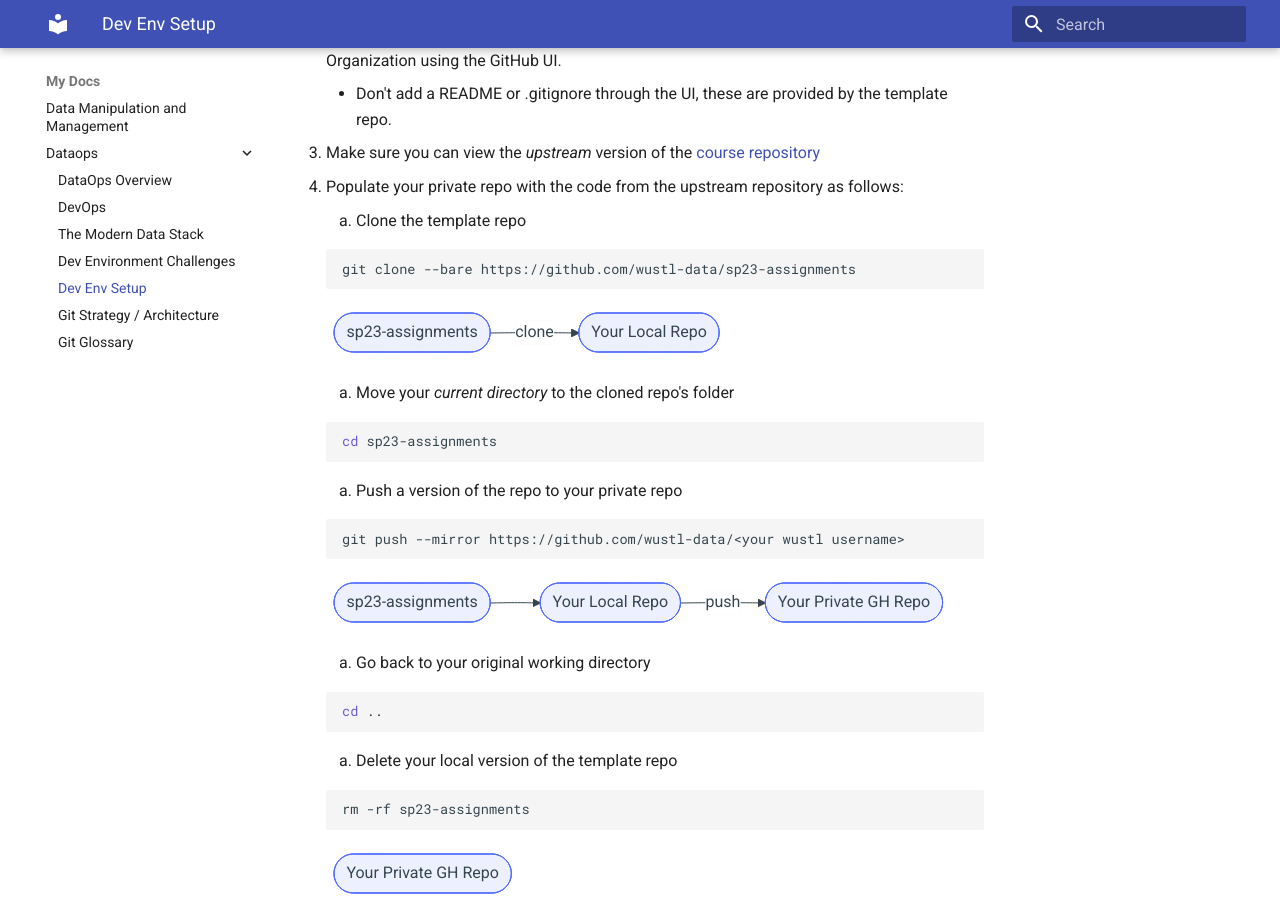
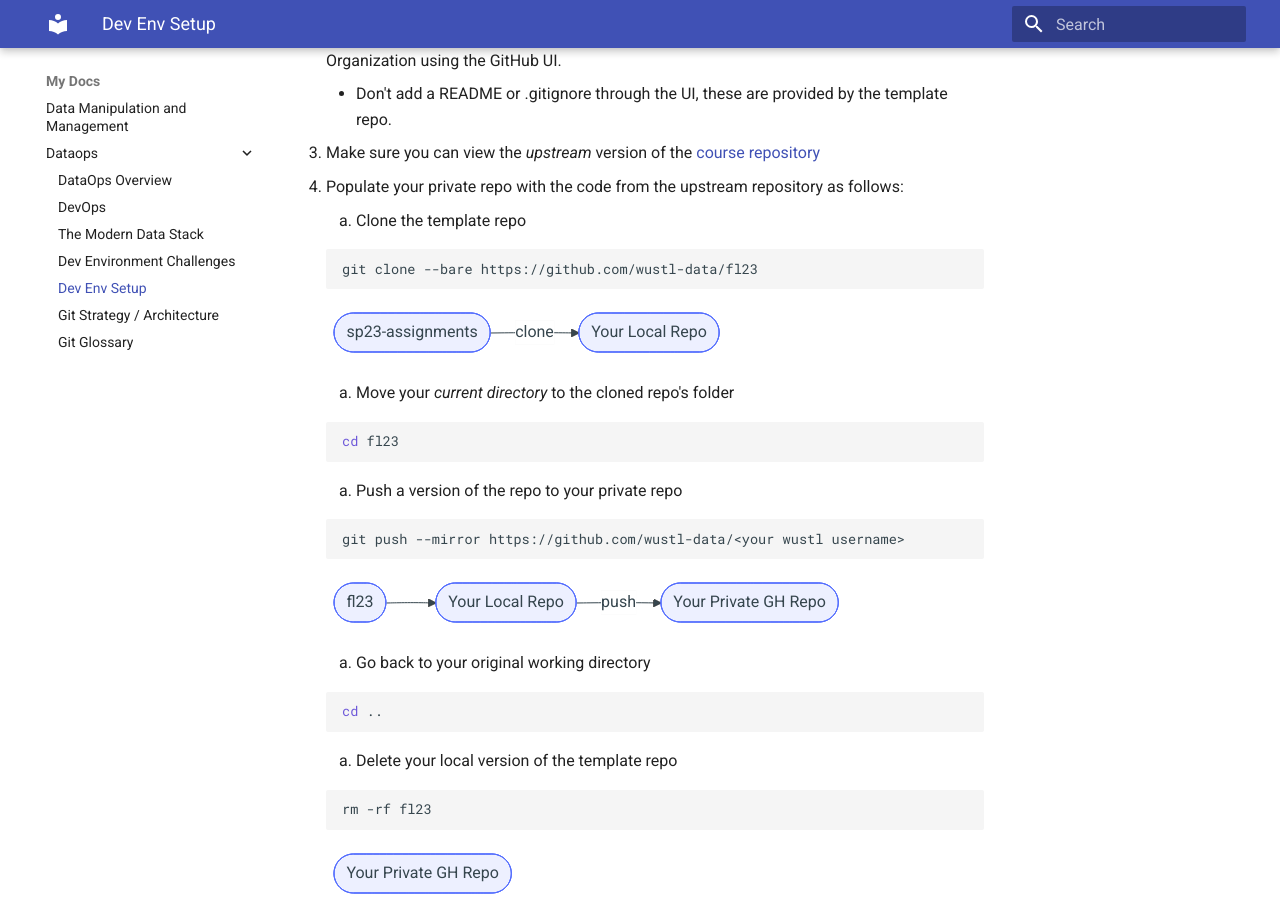
Before and after one commit to wustl-data/rooster-cogburn, an MkDocs documentation site: the page built from docs/dataops/env-setup.md, in a window 1280 px wide and 900 px high, scrolled down 292 px. Built offline with MkDocs 1.6.1 and Material for MkDocs 9.7.7, drawn with Linux system fonts in a browser that asks for light colours.

Commit message:
docs: update outdated links

````diff
--- a/docs/dataops/env-setup.md
+++ b/docs/dataops/env-setup.md
@@ -11,7 +11,7 @@ Follow these instructions to set up and test your development environment:
     1. Clone the template repo
 
     ```bash
-    git clone --bare https://github.com/wustl-data/sp23-assignments
+    git clone --bare https://github.com/wustl-data/fl23
     ```
 
     ```mermaid
@@ -22,7 +22,7 @@ Follow these instructions to set up and test your development environment:
     2.  Move your _current directory_ to the cloned repo's folder
 
     ```bash
-    cd sp23-assignments
+    cd fl23
     ```
 
     3.  Push a version of the repo to your private repo
@@ -33,7 +33,7 @@ Follow these instructions to set up and test your development environment:
 
     ```mermaid
     flowchart LR
-    template([sp23-assignments])--> local([Your Local Repo])
+    template([fl23])--> local([Your Local Repo])
     local-->|push| origin([Your Private GH Repo])
     ```
 
@@ -46,7 +46,7 @@ Follow these instructions to set up and test your development environment:
     5.  Delete your local version of the template repo
 
     ```bash
-    rm -rf sp23-assignments
+    rm -rf fl23
     ```
     ```mermaid
     flowchart LR
````
